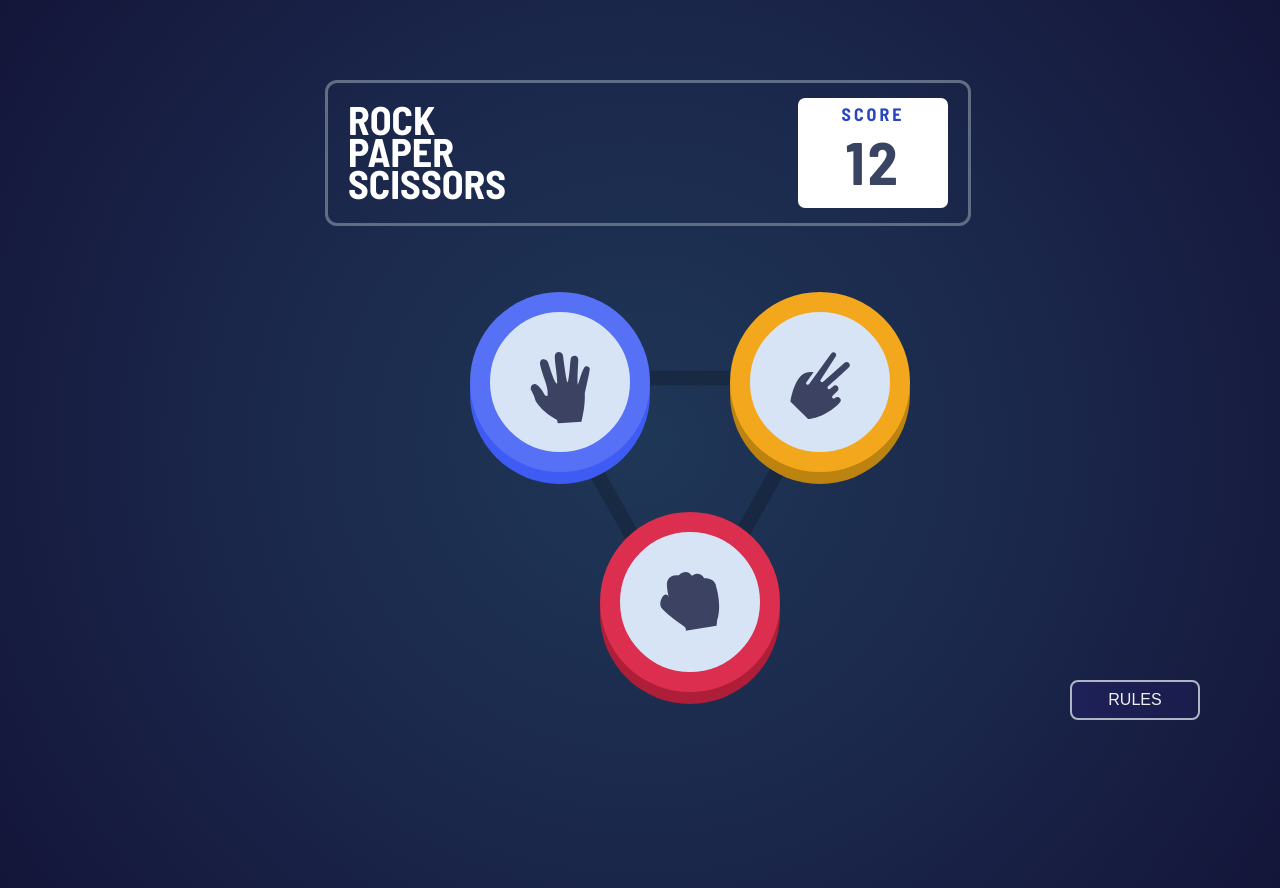
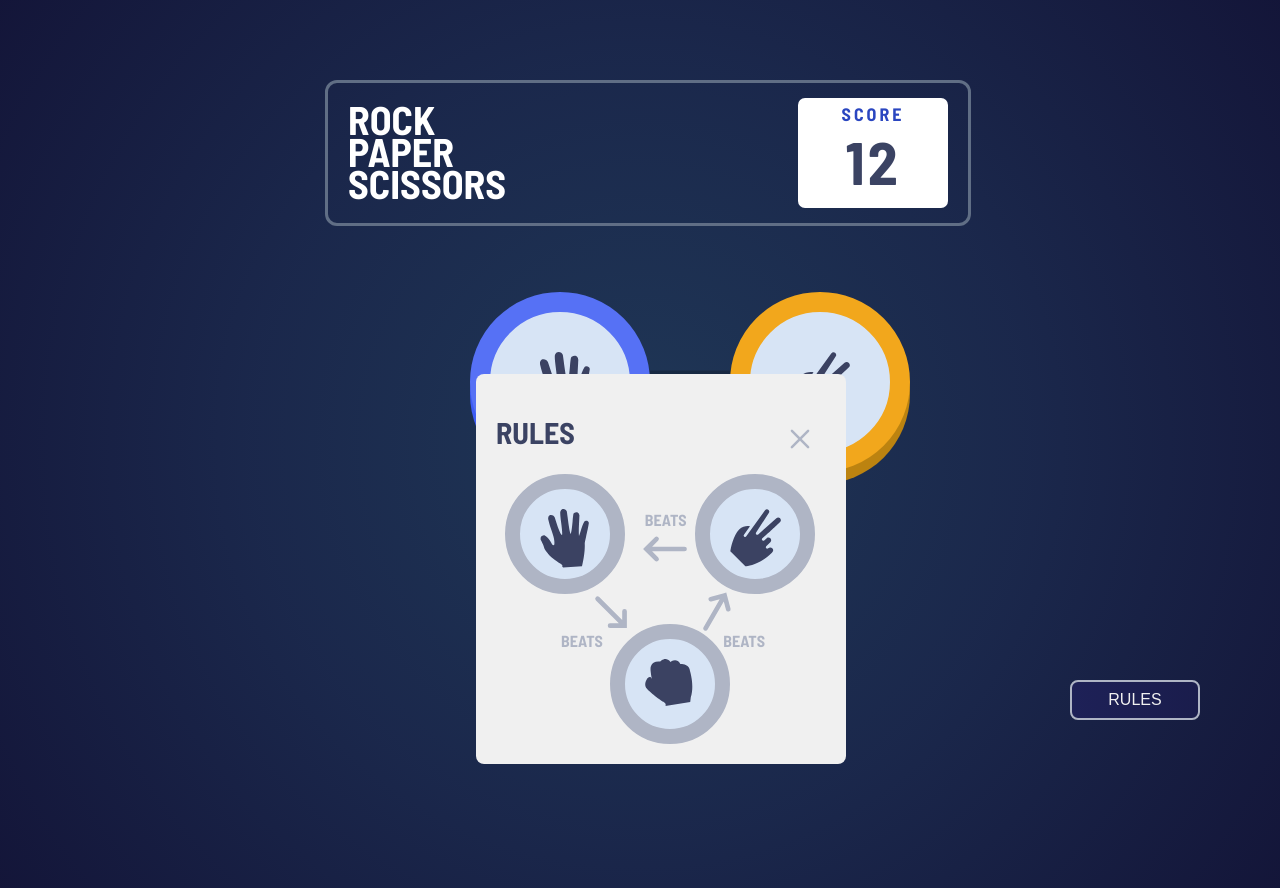
Before and after one commit to CHEGEBB/rock-paper-scissors-game, a React (Create React App) app: page / in a window 1280 px wide. Both pictures are taken after a click on the button "RULES". Built offline with nearby package versions, Linux system fonts and the light colour scheme.

Commit message:
added toggle rules logic

```diff
--- a/src/App.js
+++ b/src/App.js
@@ -2,8 +2,16 @@ import './App.scss';
 import Rules from './components/rules';
 import Header   from './components/header';
 import Game from './components/game';
+import {useState} from 'react';
 
 function App() {
+
+  const [showRules, setShowRules] = useState(false);
+
+  const handleToggle= (rules) =>{
+    setShowRules(!showRules);
+  }
+
   return (
     <div className="App">
     <div className="header-section">
@@ -11,10 +19,15 @@ function App() {
     </div>
     <div className="game-content">
     <Game/>
-      {/* <Rules /> */}
+
+    {showRules && (
+      <div className="rules">
+      <Rules />
+      </div>
+    )}
 
       <div className="rules-toggle-button">
-        <button>Rules</button>
+        <button onClick={handleToggle}>Rules</button>
       </div>
     </div>
 
```
